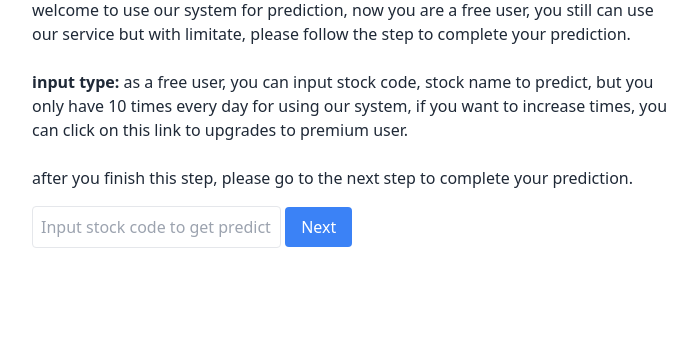
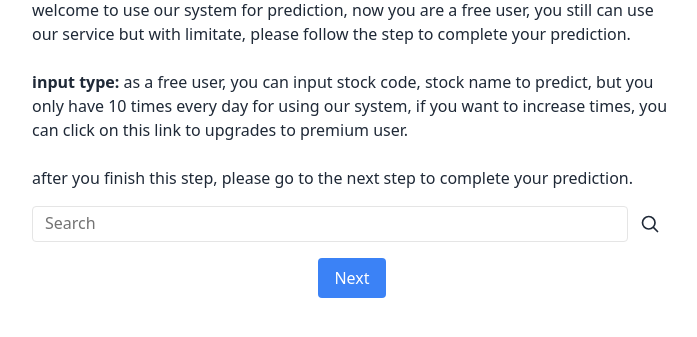
Before and after one commit to EricLi0473/CSCI321, a Flask app: template templates/individualFreeUser/RequestPrediction.html in a window 1280 px wide. Shown: the part 286-623 px from the top of the page, without its empty margins (288-985 px from the left). Run offline with Flask 3, Linux system fonts and the light colour scheme; the template is opened without the code that fills it, so the values that code supplies are empty; some libraries are stand-ins or nearby versions.

Commit message:
JinWei upload, user page and admin page, not complete yet

```diff
--- a/templates/individualFreeUser/RequestPrediction.html
+++ b/templates/individualFreeUser/RequestPrediction.html
@@ -76,11 +76,36 @@
     <div class="h-fit w-1/2 mx-auto">
       welcome to use our system for prediction, now you are a free user, you still can use our service but with limitate, please follow the step to complete your prediction.<br><br>
       <b>input type:</b> as a free user, you can input stock code, stock name to predict, but you only have 10 times every day for using our system, if you want to increase times, you can click on this link to upgrades to premium user.<br><br>
-      after you finish this step, please go to the next step to complete your prediction.
+      after you finish this step, please go to the next step to complete your prediction.<br>
     </div>
-    <div class="h-fit w-1/2 mx-auto">
-      <input type="text" placeholder="Input stock code to get predictions..." class="mt-4 p-2 border rounded">
-      <button onclick="nextStep(2)" class="mt-4 px-4 py-2 bg-blue-500 text-white rounded">Next</button>
+    <div class="h-fit w-1/2 mx-auto mt-4">
+      <div class="relative flex">
+  <input
+    type="search"
+    class="relative m-0 block flex-auto rounded border border-solid border-neutral-200 bg-transparent bg-clip-padding px-3 py-[0.25rem] text-base font-normal leading-[1.6] text-surface outline-none transition duration-200 ease-in-out placeholder:text-neutral-500 focus:z-[3] focus:border-primary focus:shadow-inset focus:outline-none motion-reduce:transition-none dark:border-white/10 dark:text-white dark:placeholder:text-neutral-200 dark:autofill:shadow-autofill dark:focus:border-primary"
+    placeholder="Search"
+    aria-label="Search"
+    id="exampleFormControlInput2"
+    aria-describedby="button-addon2" />
+  <span
+    class="flex items-center whitespace-nowrap px-3 py-[0.25rem] text-surface dark:border-neutral-400 dark:text-white [&>svg]:h-5 [&>svg]:w-5"
+    id="button-addon2">
+    <svg
+      xmlns="http://www.w3.org/2000/svg"
+      fill="none"
+      viewBox="0 0 24 24"
+      stroke-width="2"
+      stroke="currentColor">
+      <path
+        stroke-linecap="round"
+        stroke-linejoin="round"
+        d="m21 21-5.197-5.197m0 0A7.5 7.5 0 1 0 5.196 5.196a7.5 7.5 0 0 0 10.607 10.607Z" />
+    </svg>
+  </span>
+</div>
+      <div class="mx-auto w-fit">
+        <button onclick="nextStep(2)" class="mt-4 px-4 py-2 bg-blue-500 text-white rounded ">Next</button>
+      </div>
     </div>
   </div>
 
```
